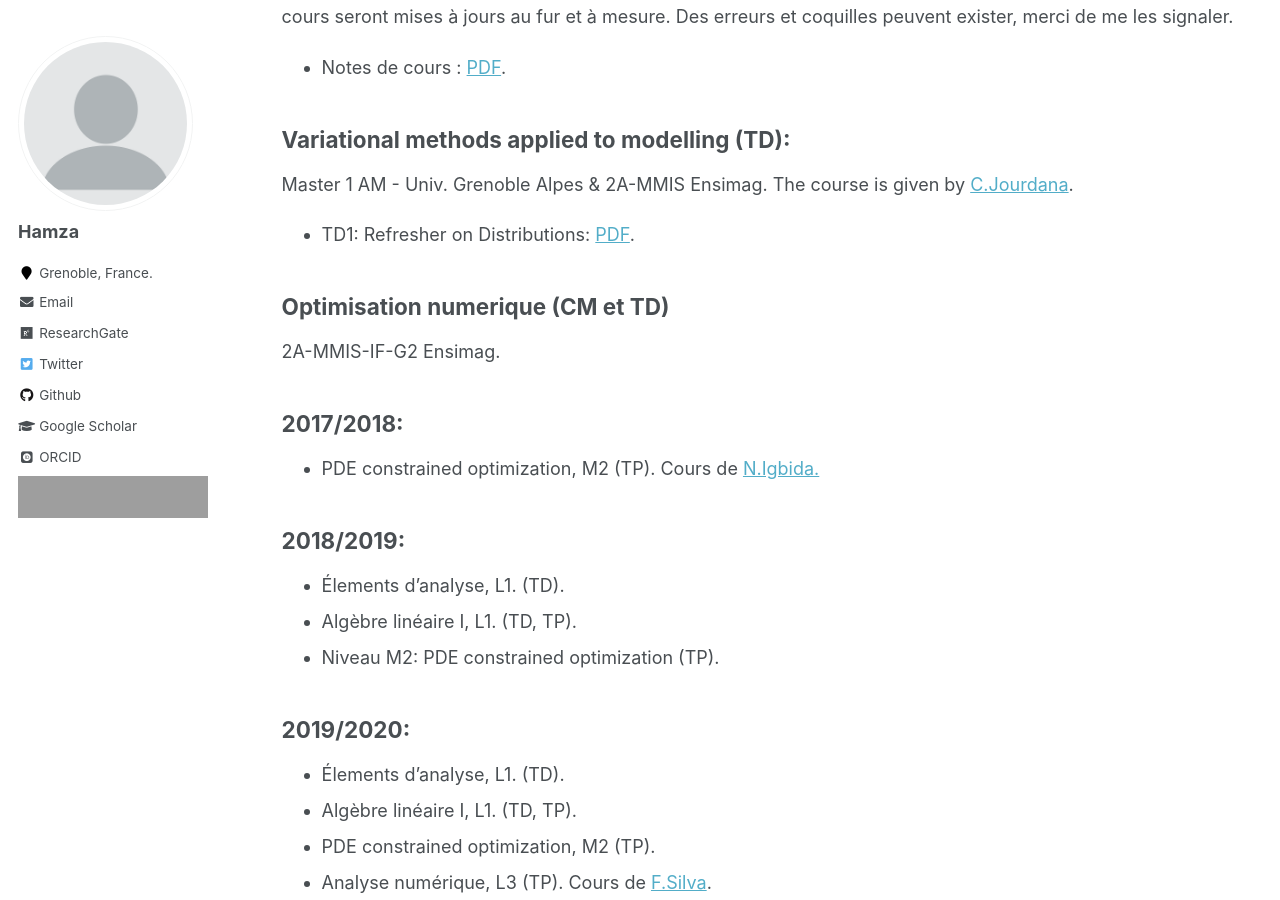
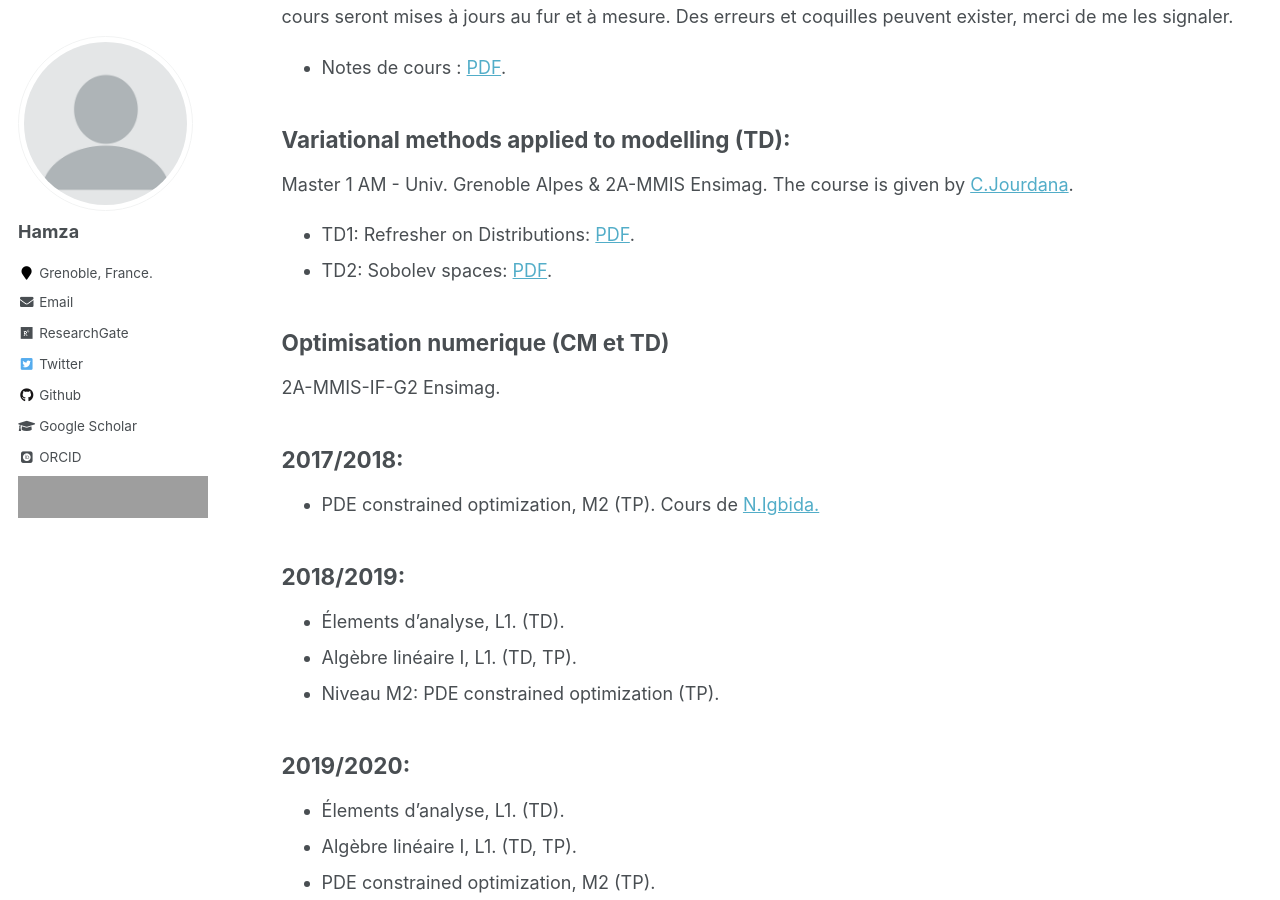
Before and after one commit to enhamza/enhamza.github.io, a Jekyll site: the page built from _pages/teaching.md, in a window 1280 px wide and 900 px high, scrolled down 530 px. Built offline with Jekyll 4.4.1, drawn with Linux system fonts in a browser that asks for light colours; some web fonts are replaced; formulas are drawn with MathJax 3; grey boxes are pictures that could not be loaded.

Commit message:
Update teaching.md

```diff
--- a/_pages/teaching.md
+++ b/_pages/teaching.md
@@ -23,6 +23,7 @@ Ce cours d'Analyse pour l'ingénieur à destination des élèves ingénieurs de
 Master 1 AM - Univ. Grenoble Alpes & 2A-MMIS Ensimag.
 The course is given by [C.Jourdana](https://membres-ljk.imag.fr/Clement.Jourdana/index.html).
 * TD1: Refresher on Distributions: [PDF](https://enhamza.github.io/files/td1.pdf).
+* TD2: Sobolev spaces: [PDF](https://enhamza.github.io/files/td2.pdf).
 
 ## Optimisation numerique (CM et TD)
 2A-MMIS-IF-G2 Ensimag.
```
